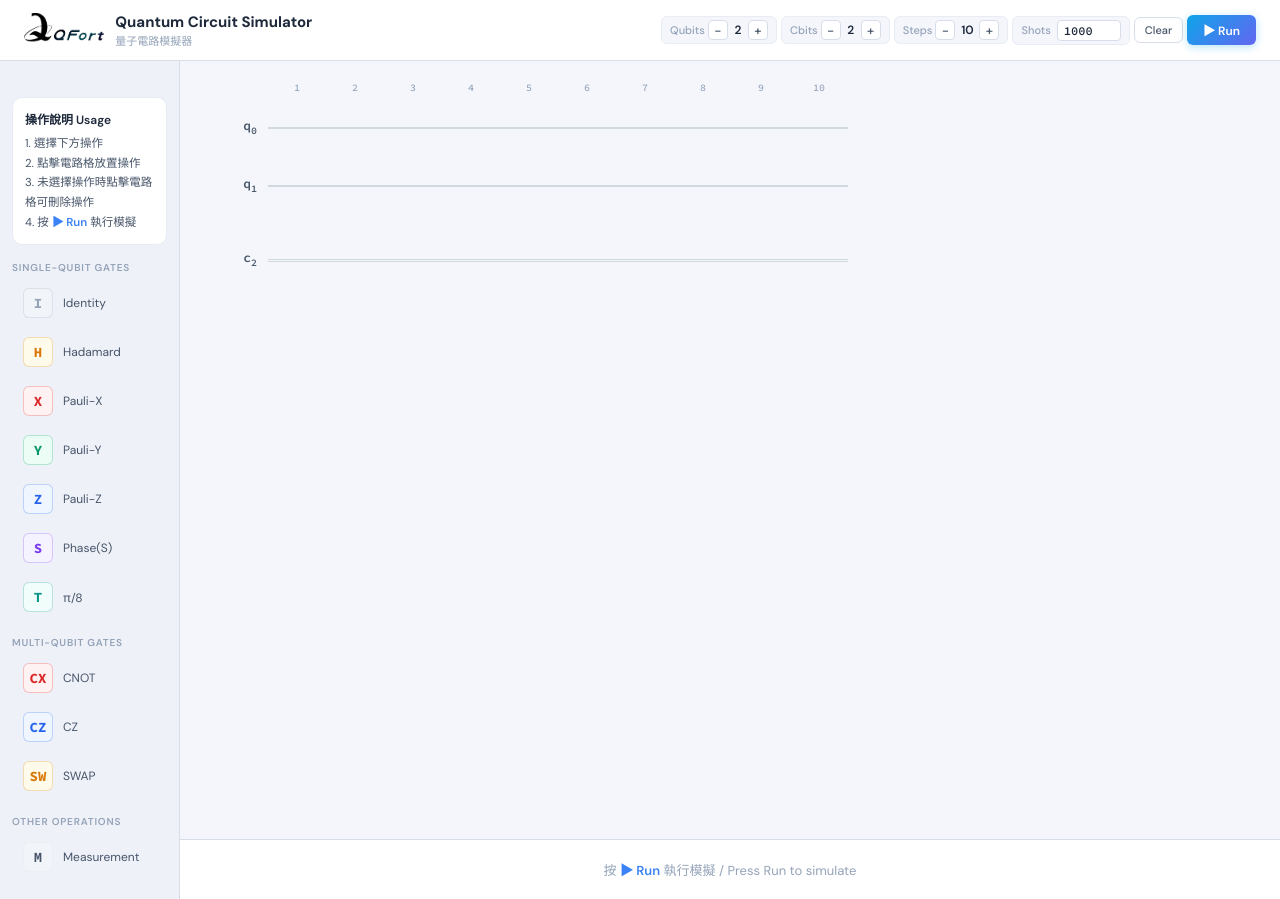
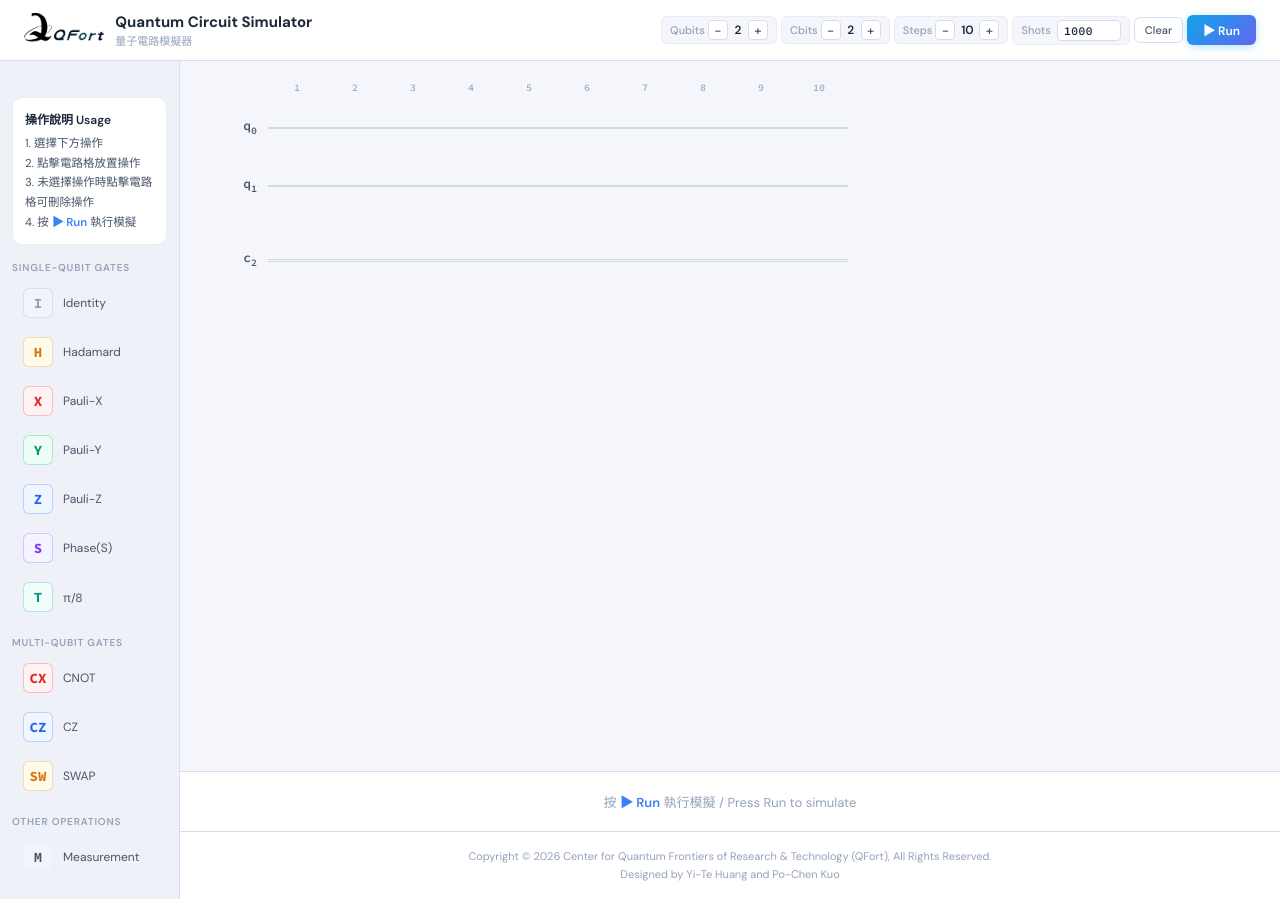
Before and after one commit to NCKU-QFort/QCsimulator, a React (Vite) app: page / in a window 1280 px wide. Built offline with nearby package versions, Linux system fonts and the light colour scheme.

Commit message:
add footer

```diff
--- a/src/App.jsx
+++ b/src/App.jsx
@@ -254,6 +254,23 @@ export default function App() {
               isMobile={isMobile}
             />
           </div>
+
+          {/* Footer */}
+          <div
+            style={{
+              borderTop: `1px solid ${theme.border}`,
+              background: theme.surface,
+              padding: isMobile ? "12px" : "16px 24px",
+              flexShrink: 0,
+              textAlign: "center",
+              fontSize: isMobile ? 10 : 11,
+              color: theme.textLight,
+              lineHeight: 1.6,
+            }}
+          >
+            <div>Copyright © 2026 Center for Quantum Frontiers of Research & Technology (QFort), All Rights Reserved.</div>
+            <div>Designed by Yi-Te Huang and Po-Chen Kuo</div>
+          </div>
         </div>
       </div>
     </div>
```
